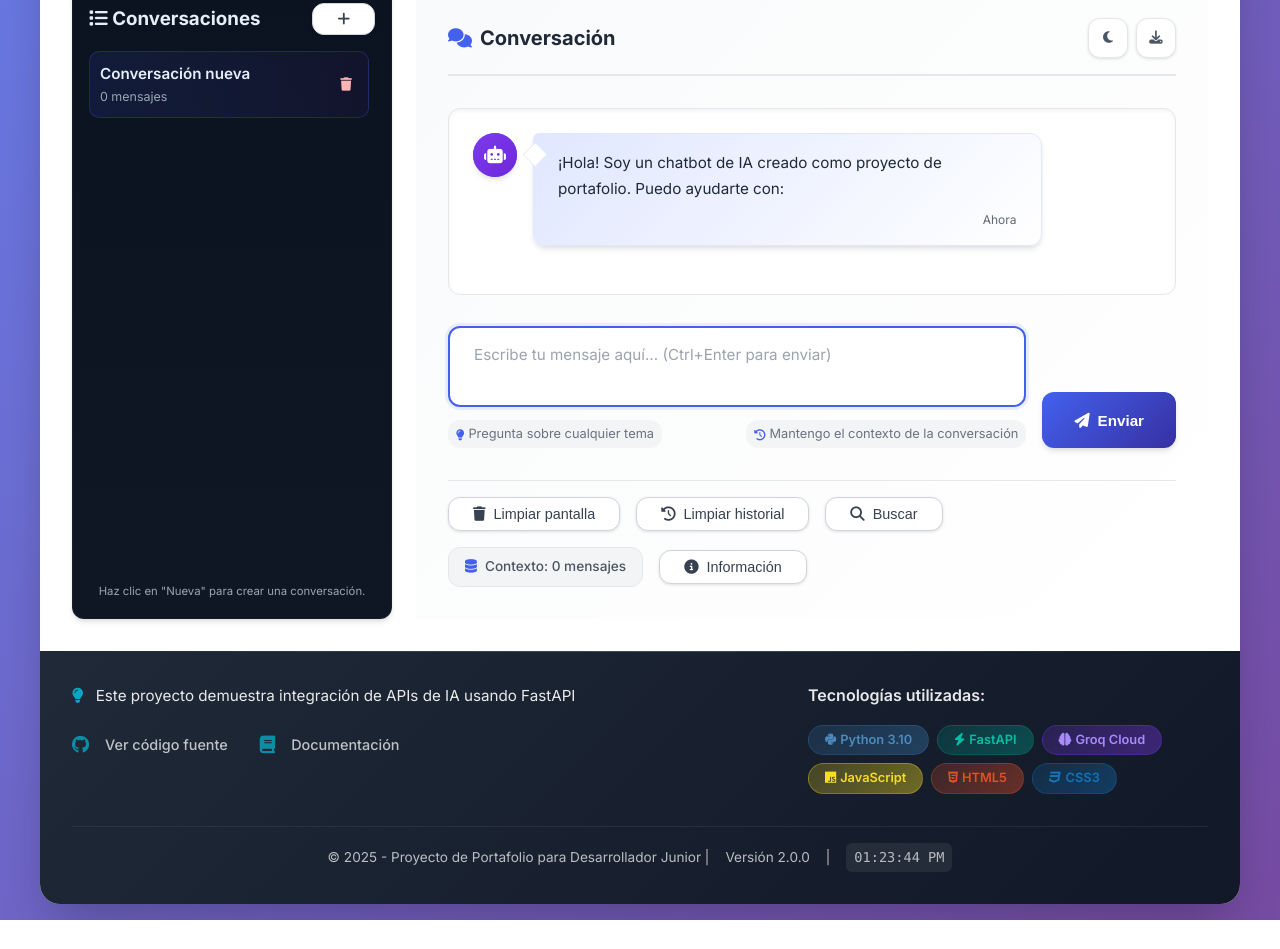
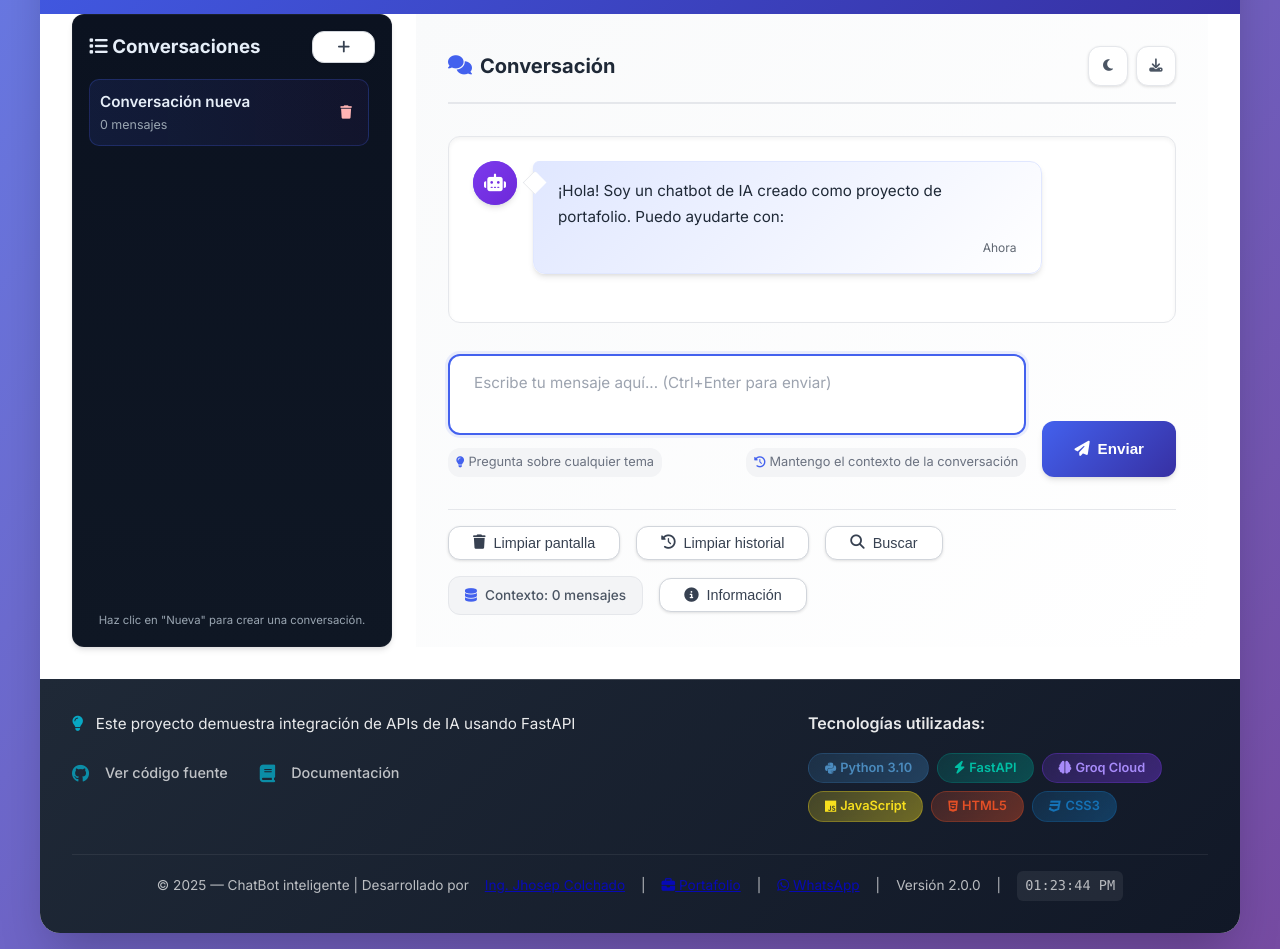
Before and after one commit to Jhosep2408/chatbot-fastapi, a plain HTML site: page frontend/index.html in a window 1280 px wide. Shown: the part 324-1273 px from the top of the page. Before the commit the page ends 1244 px from the top, so only its background shows below. Drawn offline with Linux system fonts and the light colour scheme; some packages are replaced by stand-ins of ours; no server answers; a script that the page names is missing.

Commit message:
Update index.html

```diff
--- a/frontend/index.html
+++ b/frontend/index.html
@@ -7,6 +7,7 @@
     <link rel="stylesheet" href="style.css">
     <link rel="stylesheet" href="https://cdnjs.cloudflare.com/ajax/libs/font-awesome/6.4.0/css/all.min.css">
     <link href="https://fonts.googleapis.com/css2?family=Inter:wght@300;400;500;600;700&display=swap" rel="stylesheet">
+    <link rel="stylesheet" href="https://cdnjs.cloudflare.com/ajax/libs/font-awesome/6.5.1/css/all.min.css">
     <link rel="manifest" href="manifest.json" />
     <meta name="theme-color" content="#2563eb" />
 
@@ -21,7 +22,10 @@
                     <span id="connectionStatus">Conectando...</span>
                 </div>
             </div>
-            <p class="subtitle">Proyecto de Portafolio para Desarrollador Junior 2025</p>
+            <p class="subtitle">
+            Aplicación Web Full Stack con IA — Proyecto de portafolio del <br> Ing. Jhosep Colchado
+            </p>
+
             <div class="header-info">
                 <div class="model-info">
                     <span id="modelStatus">Modelo: Conectando...</span>
@@ -52,6 +56,9 @@
 
             <main class="chat-container">
             <div class="chat-header">
+                <button id="hamburgerBtn" class="icon-btn" title="Abrir conversaciones" style="display:none; margin-right:8px;">
+                    <i class="fas fa-bars"></i>
+                </button>
                 <h3><i class="fas fa-comments"></i> Conversación</h3>
                 <div class="chat-actions">
                     <button id="themeToggle" class="icon-btn" title="Cambiar tema">
@@ -165,11 +172,30 @@
                 </div>
             </div>
             <div class="footer-bottom">
-                <p>© 2025 - Proyecto de Portafolio para Desarrollador Junior |
+                <p>
+                    © 2025 — ChatBot inteligente |
+                    Desarrollado por
+                    <a href="https://portafolio-jhosep-pvl4.vercel.app" target="_blank" rel="noopener">
+                        Ing. Jhosep Colchado
+                    </a> |
+                    <a href="https://portafolio-jhosep-pvl4.vercel.app"
+                    target="_blank"
+                    rel="noopener"
+                    class="portfolio-btn">
+                        <i class="fas fa-briefcase"></i> Portafolio
+                    </a> |
+                    <a href="https://wa.me/51938960134"
+                    target="_blank"
+                    rel="noopener"
+                    class="whatsapp-link"
+                    aria-label="WhatsApp">
+                        <i class="fab fa-whatsapp"></i> WhatsApp
+                    </a> |
                     <span id="versionInfo">Versión 2.0.0</span> |
                     <span id="currentTime"></span>
                 </p>
             </div>
+
         </footer>
     </div>
 
@@ -389,6 +415,9 @@
     <!-- Notificaciones flotantes -->
     <div id="notificationContainer"></div>
 
+    <!-- Sidebar backdrop for mobile -->
+    <div id="sidebarBackdrop" class="sidebar-backdrop hidden"></div>
+
     <script src="https://cdn.jsdelivr.net/npm/sweetalert2@11"></script>
     <script src="script.js"></script>
     <script>
```
